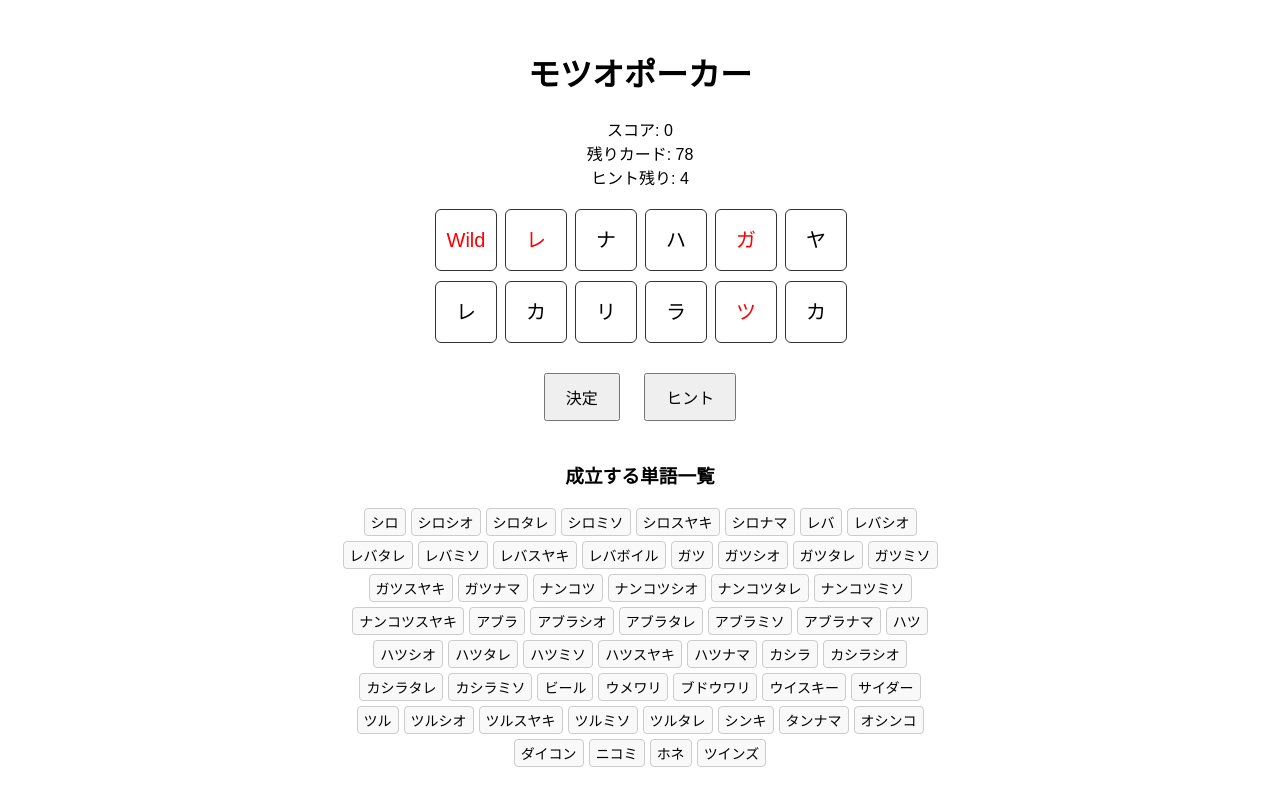
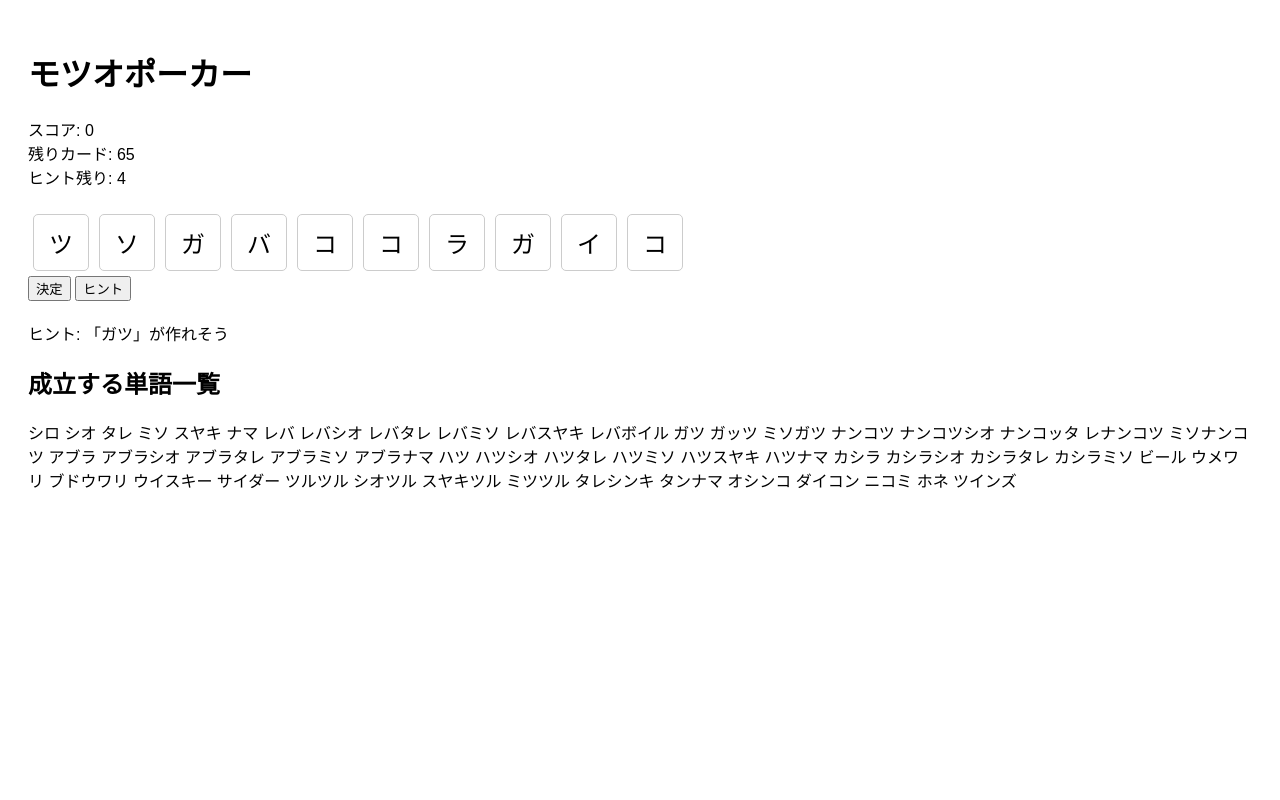
Before and after one commit to TwinsIRIGUTi/Motuo, a plain HTML site: page index.html in a window 1280 px wide. Both pictures are taken after a click on the button "ヒント". Drawn offline with Linux system fonts and the light colour scheme.

Commit message:
Update index.html

```diff
--- a/index.html
+++ b/index.html
@@ -2,279 +2,155 @@
 <html lang="ja">
 <head>
   <meta charset="UTF-8" />
-  <meta name="viewport" content="width=device-width, initial-scale=1" />
+  <meta name="viewport" content="width=device-width, initial-scale=1.0"/>
   <title>モツオポーカー</title>
   <style>
-    body { font-family: sans-serif; text-align: center; padding: 20px; }
-    #hand {
-      margin: 20px auto;
-      display: grid;
-      grid-template-columns: repeat(6, 60px);
-      gap: 10px;
-      justify-content: center;
+    body {
+      font-family: sans-serif;
+      padding: 20px;
     }
-    .card {
-      border: 1px solid #333;
-      border-radius: 6px;
-      font-size: 20px;
-      width: 60px;
-      height: 60px;
-      line-height: 60px;
+    h1 {
+      font-size: 32px;
+    }
+    .card-button {
+      font-size: 24px;
+      margin: 5px;
+      padding: 10px 15px;
+      border: 1px solid #ccc;
+      border-radius: 5px;
+      background-color: white;
       cursor: pointer;
-      user-select: none;
-      background-color: white;
-      color: black;
-      transition: 0.2s;
     }
-    .card.selected { background-color: lightblue; }
-    .card.hinted { color: red; }
-    button {
-      margin: 10px;
-      padding: 10px 20px;
-      font-size: 16px;
+    .card-button.selected {
+      background-color: #add8e6;
     }
-    #word-list {
-      font-size: 14px;
+    #result {
       margin-top: 20px;
-      max-width: 600px;
-      margin-left: auto;
-      margin-right: auto;
-      display: flex;
-      flex-wrap: wrap;
-      gap: 5px;
-      justify-content: center;
-    }
-    #word-list span {
-      border: 1px solid #ccc;
-      padding: 3px 6px;
-      border-radius: 4px;
-      background: #f9f9f9;
-    }
-    #final-score {
-      margin-top: 30px;
-      font-size: 24px;
-      font-weight: bold;
-      color: crimson;
     }
   </style>
 </head>
 <body>
   <h1>モツオポーカー</h1>
-  <div id="score">スコア: 0</div>
-  <div id="remaining">残りカード: 0</div>
-  <div id="hint-count">ヒント残り: 5</div>
-  <div id="hand"></div>
-  <button id="confirm">決定</button>
-  <button id="hint">ヒント</button>
-  <div id="played"></div>
-  <div id="status"></div>
-  <div id="final-score"></div>
-  <div id="restart-container"></div>
-  <h3>成立する単語一覧</h3>
+  <div>スコア: <span id="score">0</span></div>
+  <div>残りカード: <span id="remaining">0</span></div>
+  <div>ヒント残り: <span id="hints">5</span></div>
+
+  <div id="cards" style="margin-top: 20px;"></div>
+
+  <button onclick="confirmSelection()">決定</button>
+  <button onclick="showHint()">ヒント</button>
+
+  <div id="result"></div>
+
+  <h2>成立する単語一覧</h2>
   <div id="word-list"></div>
 
   <script>
+    const allChars = [..."ラシバカツソガスンコイ"];
     const validWords = [
-      "シロ", "シロシオ", "シロタレ", "シロミソ", "シロスヤキ", "シロナマ",
-      "レバ", "レバシオ", "レバタレ", "レバミソ", "レバスヤキ", "レバボイル",
-      "ガツ", "ガツシオ", "ガツタレ", "ガツミソ", "ガツスヤキ", "ガツナマ",
-      "ナンコツ", "ナンコツシオ", "ナンコツタレ", "ナンコツミソ", "ナンコツスヤキ",
-      "アブラ", "アブラシオ", "アブラタレ", "アブラミソ", "アブラナマ",
-      "ハツ", "ハツシオ", "ハツタレ", "ハツミソ", "ハツスヤキ", "ハツナマ",
-      "カシラ", "カシラシオ", "カシラタレ", "カシラミソ",
-      "ビール", "ウメワリ", "ブドウワリ", "ウイスキー", "サイダー",
-      "ツル", "ツルシオ", "ツルスヤキ", "ツルミソ", "ツルタレ",
-      "シンキ", "タンナマ", "オシンコ", "ダイコン", "ニコミ", "ホネ", "ツインズ"
+      "シロ", "シオ", "タレ", "ミソ", "スヤキ", "ナマ", "レバ",
+      "レバシオ", "レバタレ", "レバミソ", "レバスヤキ", "レバボイル",
+      "ガツ", "ガッツ", "ミソガツ", "ナンコツ", "ナンコツシオ", "ナンコッタ",
+      "レナンコツ", "ミソナンコツ", "アブラ", "アブラシオ", "アブラタレ",
+      "アブラミソ", "アブラナマ", "ハツ", "ハツシオ", "ハツタレ", "ハツミソ",
+      "ハツスヤキ", "ハツナマ", "カシラ", "カシラシオ", "カシラタレ",
+      "カシラミソ", "ビール", "ウメワリ", "ブドウワリ", "ウイスキー", "サイダー",
+      "ツルツル", "シオツル", "スヤキツル", "ミツツル", "タレシンキ", "タンナマ",
+      "オシンコ", "ダイコン", "ニコミ", "ホネ", "ツインズ"
     ];
 
-    const charDistribution = {
-      "レ": 6, "バ": 6, "シ": 5, "ツ": 5, "カ": 5, "ラ": 5, "ガ": 5,
-      "ミ": 3, "ソ": 3, "ロ": 2, "ハ": 2
-    };
-    const allKana = [...new Set(validWords.join("").split(""))];
-    allKana.forEach(k => { if (!(k in charDistribution)) charDistribution[k] = 1; });
+    let score = 0;
+    let remainingCards = 65;
+    let hintCount = 5;
+    let currentCards = [];
+    let selectedCards = [];
 
-    let deck = [], hand = [], selected = [], score = 0, hintCount = 5, hintedIndexes = new Set();
-
-    function shuffle(array) {
-      for (let i = array.length - 1; i > 0; i--) {
-        const j = Math.floor(Math.random() * (i + 1));
-        [array[i], array[j]] = [array[j], array[i]];
+    function drawCards() {
+      currentCards = [];
+      for (let i = 0; i < 10; i++) {
+        const randChar = allChars[Math.floor(Math.random() * allChars.length)];
+        currentCards.push(randChar);
       }
+      selectedCards = [];
+      renderCards();
+      updateStatus();
+      document.getElementById("result").textContent = "";
     }
 
-    function createDeck() {
-      deck = [];
-      for (const [char, count] of Object.entries(charDistribution)) {
-        for (let i = 0; i < count; i++) deck.push(char);
-      }
-      deck.push("Wild", "Wild", "Wild", "Wild");
-      shuffle(deck);
-      updateRemaining();
-    }
+    function renderCards() {
+      const cardsContainer = document.getElementById("cards");
+      cardsContainer.innerHTML = "";
 
-    function deal(n) {
-      return deck.splice(0, n);
-    }
-
-    function updateRemaining() {
-      document.getElementById("remaining").innerText = `残りカード: ${deck.length}`;
-    }
-
-    function updateScore() {
-      document.getElementById("score").innerText = `スコア: ${score}`;
-    }
-
-    function updateHintCount() {
-      document.getElementById("hint-count").innerText = `ヒント残り: ${hintCount}`;
-    }
-
-    function drawHand() {
-      const handDiv = document.getElementById("hand");
-      handDiv.innerHTML = "";
-      hand.forEach((card, i) => {
-        const div = document.createElement("div");
-        div.className = "card";
-        if (selected.includes(i)) div.classList.add("selected");
-        if (hintedIndexes.has(i)) div.classList.add("hinted");
-        div.innerText = card;
-        div.onclick = () => {
-          if (selected.includes(i)) {
-            selected = selected.filter(idx => idx !== i);
-          } else {
-            selected.push(i);
-          }
-          drawHand();
-        };
-        handDiv.appendChild(div);
+      currentCards.forEach((char, index) => {
+        const btn = document.createElement("button");
+        btn.textContent = char;
+        btn.className = "card-button";
+        btn.onclick = () => selectCard(index);
+        cardsContainer.appendChild(btn);
       });
     }
 
-    function permuteWithWildcards(arr) {
-      const results = [];
-      const used = Array(arr.length).fill(false);
-      function backtrack(path) {
-        if (path.length === arr.length) {
-          results.push([...path]);
-          return;
-        }
-        for (let i = 0; i < arr.length; i++) {
-          if (used[i]) continue;
-          used[i] = true;
-          if (arr[i] === "Wild") {
-            for (const kana of Object.keys(charDistribution)) {
-              path.push(kana);
-              backtrack(path);
-              path.pop();
-            }
-          } else {
-            path.push(arr[i]);
-            backtrack(path);
-            path.pop();
-          }
-          used[i] = false;
-        }
+    function selectCard(index) {
+      const i = selectedCards.indexOf(index);
+      if (i > -1) {
+        selectedCards.splice(i, 1); // 選択解除
+      } else {
+        selectedCards.push(index); // 選択追加
       }
-      backtrack([]);
-      return results;
+      updateSelectedStyles();
     }
 
-    function isWordFormable(word, cards) {
-      const cardCount = {};
-      let wildCount = 0;
-      cards.forEach(c => {
-        if (c === "Wild") wildCount++;
-        else cardCount[c] = (cardCount[c] || 0) + 1;
-      });
-      for (const ch of word) {
-        if ((cardCount[ch] || 0) > 0) cardCount[ch]--;
-        else if (wildCount > 0) wildCount--;
-        else return false;
-      }
-      return true;
-    }
-
-    function findValidWordFromHand() {
-      const cards = hand.slice();
-      const sortedWords = [...validWords].sort((a, b) => b.length - a.length);
-      for (const word of sortedWords) {
-        if (isWordFormable(word, cards)) return word;
-      }
-      return null;
-    }
-
-    function hint() {
-      if (hintCount <= 0) return alert("ヒントはもう使えません！");
-      hintedIndexes.clear();
-      const foundWord = findValidWordFromHand();
-      if (!foundWord) return alert("成立する単語がありません。");
-      const tempHand = hand.slice();
-      const usedIndexes = [];
-      for (const ch of foundWord) {
-        let idx = tempHand.findIndex(c => c === ch);
-        if (idx === -1) idx = tempHand.findIndex(c => c === "Wild");
-        if (idx !== -1) {
-          usedIndexes.push(idx);
-          tempHand[idx] = null;
+    function updateSelectedStyles() {
+      const buttons = document.querySelectorAll(".card-button");
+      buttons.forEach((btn, index) => {
+        if (selectedCards.includes(index)) {
+          btn.classList.add("selected");
+        } else {
+          btn.classList.remove("selected");
         }
-      }
-      usedIndexes.forEach(i => hintedIndexes.add(i));
-      hintCount--;
-      updateHintCount();
-      drawHand();
-    }
-
-    function play() {
-      const chosen = selected.map(i => hand[i]);
-      if (chosen.length === 0) return;
-      const perms = permuteWithWildcards(chosen);
-      const results = perms.map(p => p.join("")).filter(w => validWords.includes(w));
-      const playedDiv = document.getElementById("played");
-      if (results.length > 0) {
-        const word = results[0];
-        const total = word.length;
-        score += total;
-        playedDiv.innerText = `成立: ${word} +${total}点`;
-        selected.forEach(i => {
-          hand[i] = deck.length > 0 ? deal(1)[0] : null;
-        });
-        hand = hand.filter(c => c !== null);
-      } else {
-        playedDiv.innerText = "不成立。カードを引き直します。";
-        selected.forEach(i => {
-          hand[i] = deck.length > 0 ? deal(1)[0] : null;
-        });
-        hand = hand.filter(c => c !== null);
-      }
-      selected = [];
-      hintedIndexes.clear();
-      drawHand();
-      updateScore();
-      updateRemaining();
-      updateHintCount();
-      if (deck.length === 0 || hand.length === 0) {
-        document.getElementById("final-score").innerText = `ゲーム終了！スコア: ${score}点`;
-      }
-    }
-
-    function showWordList() {
-      const div = document.getElementById("word-list");
-      validWords.forEach(w => {
-        const span = document.createElement("span");
-        span.innerText = w;
-        div.appendChild(span);
       });
     }
 
-    document.getElementById("confirm").onclick = play;
-    document.getElementById("hint").onclick = hint;
+    function confirmSelection() {
+      const word = selectedCards.map(i => currentCards[i]).join("");
+      if (validWords.includes(word)) {
+        score += word.length;
+        remainingCards -= currentCards.length;
+        document.getElementById("result").textContent = `成立！「${word}」で${word.length}点`;
+      } else {
+        document.getElementById("result").textContent = "不成立。カードを引き直します。";
+      }
+      drawCards();
+    }
 
-    createDeck();
-    hand = deal(12);
-    drawHand();
-    updateScore();
-    updateHintCount();
-    showWordList();
+    function showHint() {
+      if (hintCount <= 0) {
+        document.getElementById("result").textContent = "ヒントはもう使えません。";
+        return;
+      }
+      for (let word of validWords) {
+        if ([...word].every(c => currentCards.includes(c))) {
+          document.getElementById("result").textContent = `ヒント: 「${word}」が作れそう`;
+          hintCount--;
+          updateStatus();
+          return;
+        }
+      }
+      document.getElementById("result").textContent = "ヒント：作れそうな単語が見つかりません。";
+    }
+
+    function updateStatus() {
+      document.getElementById("score").textContent = score;
+      document.getElementById("remaining").textContent = remainingCards;
+      document.getElementById("hints").textContent = hintCount;
+    }
+
+    function renderWordList() {
+      document.getElementById("word-list").textContent = validWords.join(" ");
+    }
+
+    renderWordList();
+    drawCards();
   </script>
 </body>
 </html>
```
